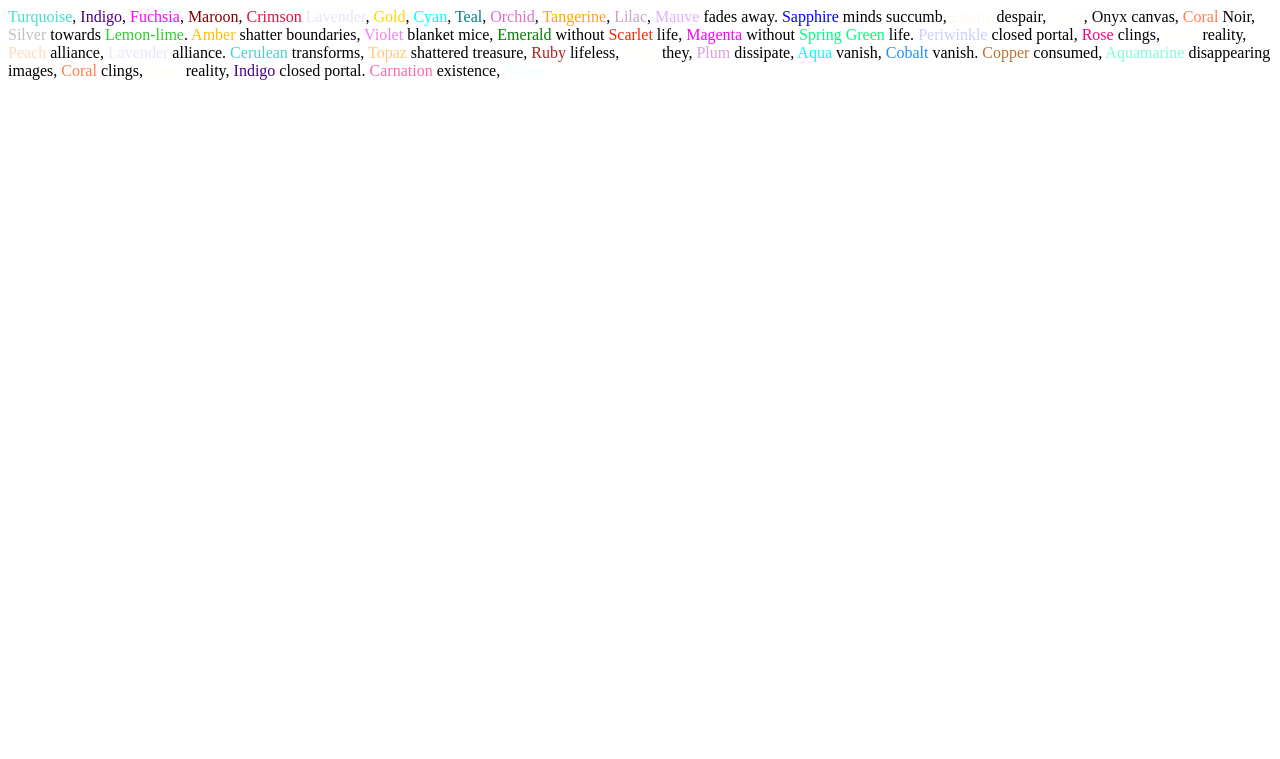
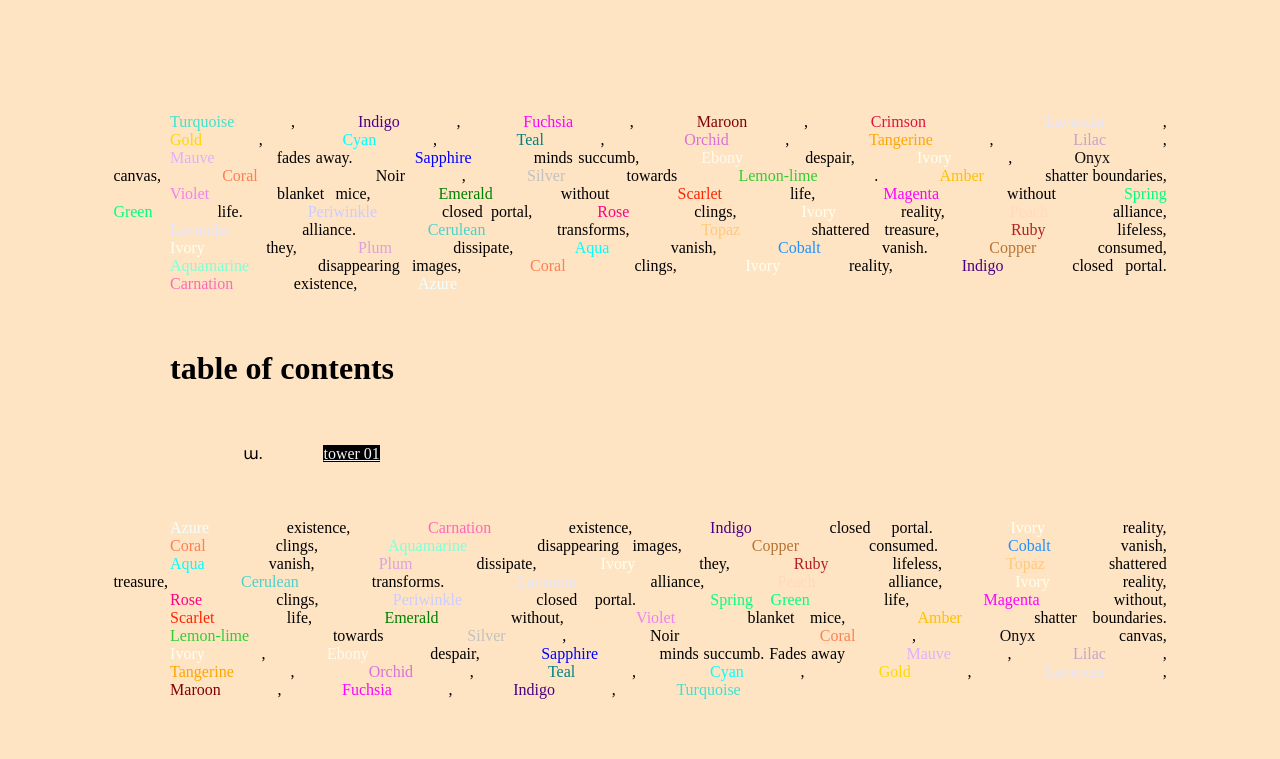
Before and after one commit to asingletake/asingletake.github.io, a plain HTML site: page index.html in a window 1280 px wide. Drawn offline with Linux system fonts and the light colour scheme.

Commit message:
Update index.html

```diff
--- a/index.html
+++ b/index.html
@@ -1,4 +1,25 @@
+<!DOCTYPE html>
+<html>
+<head>
+	<meta charset="utf-8">
+	<meta name="viewport" content="width=device-width, initial-scale=1">
+	<title></title>
+	<style>
+		a{
+			color: whitesmoke;
+			background-color: black ;
 
+		}
+		*{
+			text-align: justify;
+			margin: 1.5cm;
+			background-color: bisque;
+			list-style:lower-armenian	;
+		}
+
+	</style>
+</head>
+<body>
 <span style="color:#40E0D0;">Turquoise</span>, <span style="color:#4B0082;">Indigo</span>, <span style="color:#FF00FF;">Fuchsia</span>, <span style="color:#800000;">Maroon</span>,
 <span style="color:#DC143C;">Crimson</span> <span style="color:#E6E6FA;">Lavender</span>, <span style="color:#FFD700;">Gold</span>, <span style="color:#00FFFF;">Cyan</span>,
 <span style="color:#008080;">Teal</span>, <span style="color:#DA70D6;">Orchid</span>, <span style="color:#FFA500;">Tangerine</span>,
@@ -30,4 +51,42 @@
 <span style="color:#4B0082;">Indigo</span> closed portal.
 
 <span style="color:#FF69B4;">Carnation</span> existence,
-<span style="color:#F0FFFF;">Azure</
+<span style="color:#F0FFFF;">Azure</span>
+
+		<h1>table of contents</h1>
+		<ul>
+			<li><a href="tower01.html">tower 01</a></li>
+		</ul>
+	<span style="color:#F0FFFF;">Azure</span> existence,
+<span style="color:#FF69B4;">Carnation</span> existence,
+<span style="color:#4B0082;">Indigo</span> closed portal.
+
+<span style="color:#FFFFF0;">Ivory</span> reality, <span style="color:#FF7F50;">Coral</span> clings,
+<span style="color:#7FFFD4;">Aquamarine</span> disappearing images,
+<span style="color:#B87333;">Copper</span> consumed.
+
+<span style="color:#1E90FF;">Cobalt</span> vanish, <span style="color:#00FFFF;">Aqua</span> vanish,
+<span style="color:#DDA0DD;">Plum</span> dissipate, <span style="color:#FFFFF0;">Ivory</span> they,
+<span style="color:#B22222;">Ruby</span> lifeless, <span style="color:#FFC87C;">Topaz</span> shattered treasure,
+<span style="color:#48D1CC;">Cerulean</span> transforms.
+
+<span style="color:#E6E6FA;">Lavender</span> alliance, <span style="color:#FFDAB9;">Peach</span> alliance,
+<span style="color:#FFFFF0;">Ivory</span> reality, <span style="color:#FF007F;">Rose</span> clings,
+<span style="color:#CCCCFF;">Periwinkle</span> closed portal.
+
+<span style="color:#00FF7F;">Spring Green</span> life, <span style="color:#FF00FF;">Magenta</span> without,
+<span style="color:#FF2400;">Scarlet</span> life, <span style="color:#008000;">Emerald</span> without,
+<span style="color:#EE82EE;">Violet</span> blanket mice, <span style="color:#FFBF00;">Amber</span> shatter boundaries.
+
+<span style="color:#32CD32;">Lemon-lime</span> towards <span style="color:#C0C0C0;">Silver</span>,
+<span style="color:#000000;">Noir</span> <span style="color:#FF7F50;">Coral</span>, <span style="color:#0F0F0F;">Onyx</span> canvas,
+<span style="color:#FFFFF0;">Ivory</span>, <span style="color:#FFFAF0;">Ebony</span> despair, <span style="color:#0000FF;">Sapphire</span> minds succumb.
+
+Fades away <span style="color:#E0B0FF;">Mauve</span>, <span style="color:#C8A2C8;">Lilac</span>,
+<span style="color:#FFA500;">Tangerine</span>, <span style="color:#DA70D6;">Orchid</span>, <span style="color:#008080;">Teal</span>,
+<span style="color:#00FFFF;">Cyan</span>, <span style="color:#FFD700;">Gold</span>,
+<span style="color:#E6E6FA;">Lavender</span>, <span style="color:#800000;">Maroon</span>,
+<span style="color:#FF00FF;">Fuchsia</span>, <span style="color:#4B0082;">Indigo</span>,
+<span style="color:#40E0D0;">Turquoise</span>
+</body>
+</html>
```
